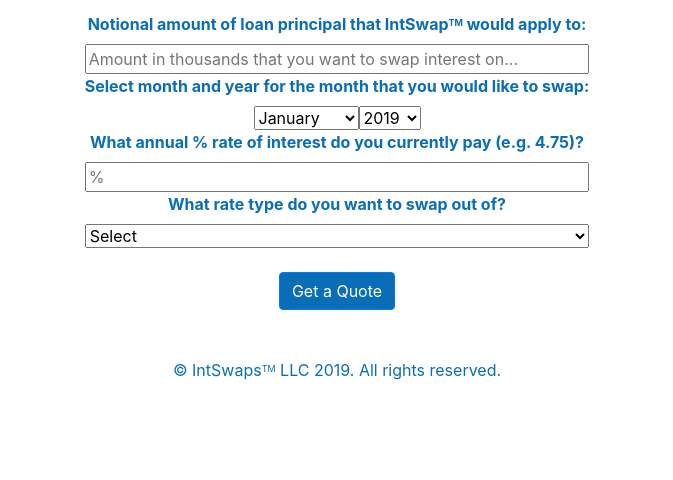
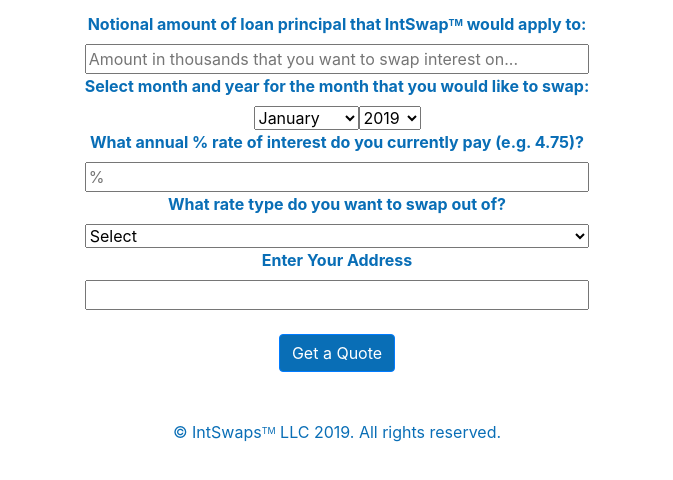
Before and after one commit to avakrishn/Int-Swaps, a website: page int-swap-dApp/src/getquote.html in a window 1280 px wide. Shown: the part 216-696 px from the top of the page, without its empty margins (303-976 px from the left). Drawn offline with nearby package versions, Linux system fonts and the light colour scheme; no server answers.

Commit message:
add input fields for where to enter proposal owner address

```diff
--- a/int-swap-dApp/src/getquote.html
+++ b/int-swap-dApp/src/getquote.html
@@ -99,6 +99,10 @@
             <option value="1">From Fixed into Variable</option>
             <option value="2">From Variable into Fixed</option>
           </select>
+
+          <label>Enter Your Address</label>
+          <input id="proposal_owner_address" type="text">
+
           <br/>
           <button type="button" class="btn btn-primary center" id="getQuote" style="width: auto">Get a Quote</button>
 
```
